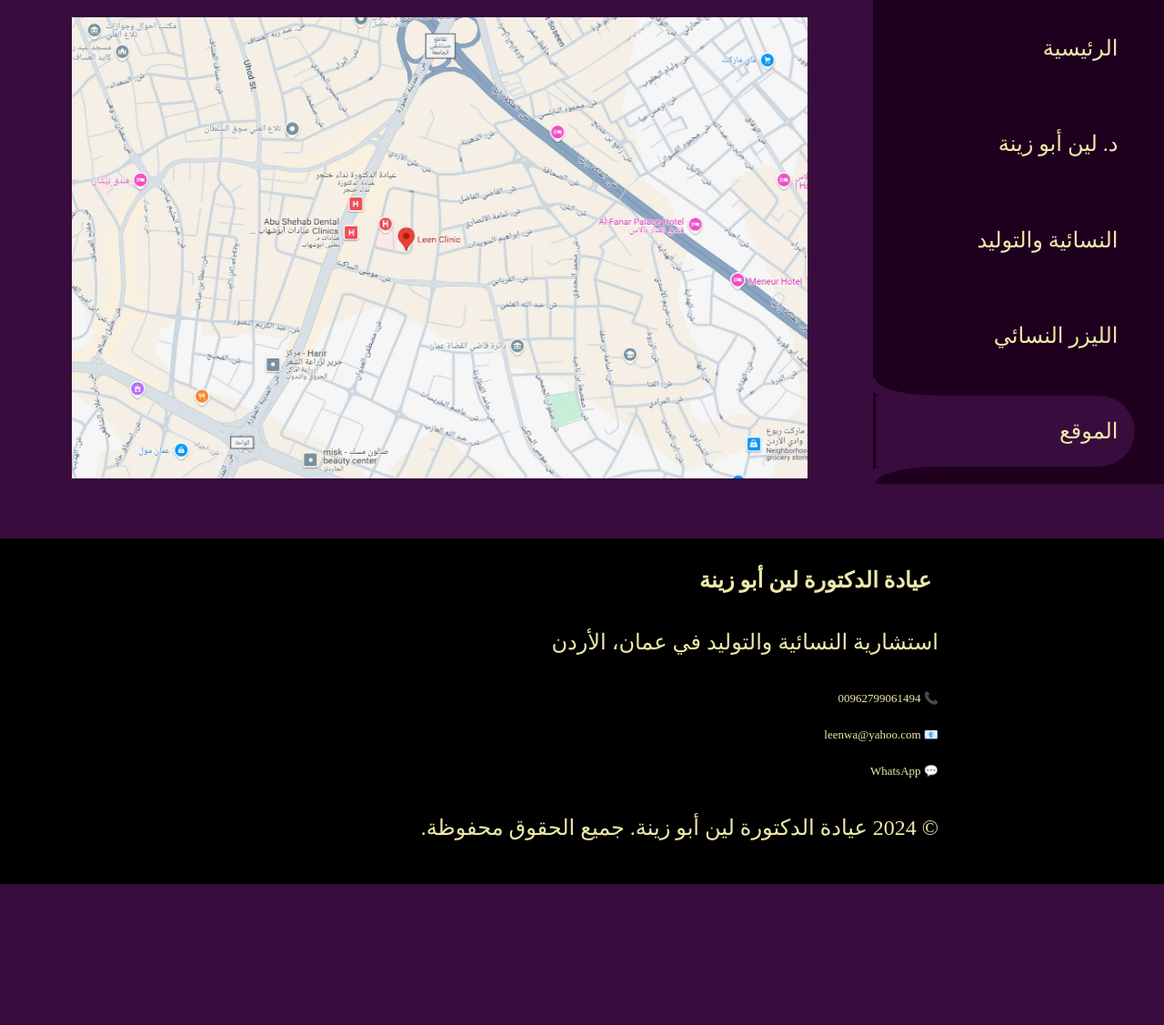
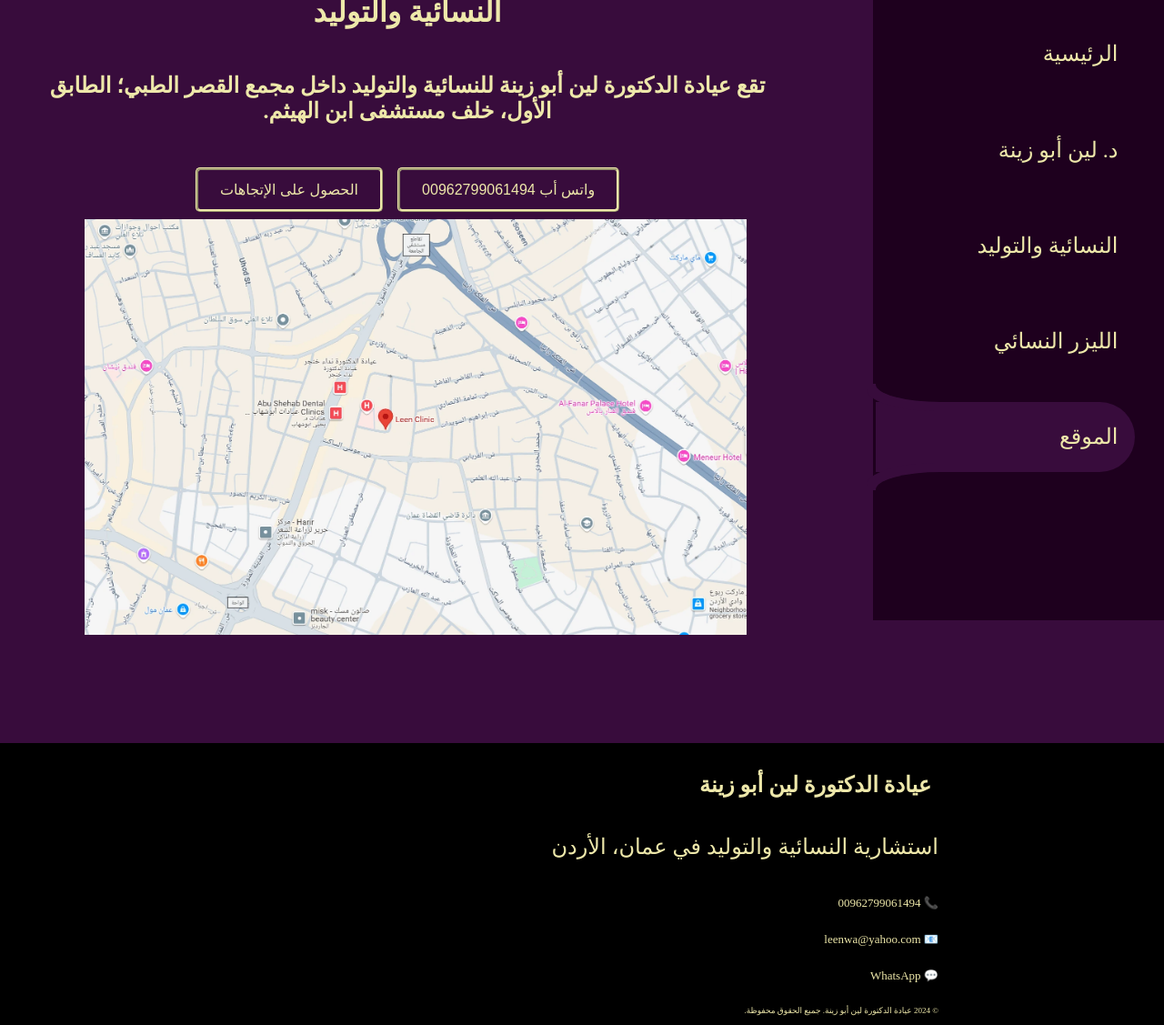
Before and after one commit to drleenclinic/drleenclinic, a plain HTML site: page location.html in a window 1280 px wide. Shown: the part 118-1245 px from the top of the page at 91% size. Before the commit the page ends 1090 px from the top, so only its background shows below. Drawn offline with Linux system fonts and the light colour scheme.

Commit message:
design mainly

```diff
--- a/location.html
+++ b/location.html
@@ -85,6 +85,18 @@
 <h1>
   تعرف على موقع عيادة الدكتورة لين أبو زينة استشارية النسائية والتوليد
 </h1>
+<h4>
+  تقع عيادة الدكتورة لين أبو زينة للنسائية والتوليد داخل مجمع القصر الطبي؛ الطابق الأول، خلف مستشفى ابن الهيثم.
+</h4>
+
+<section class="buttons">
+<button onclick="window.open('https://wa.me/962799061494','_blank')">
+  واتس أب 00962799061494
+</button>
+<button onclick="window.open('https://www.google.com/maps/dir//Leen+Clinic,+Al+Juhair+street,+%D8%B9%D9%85%D9%91%D8%A7%D9%86%E2%80%AD/@31.9966592,35.8744695,18z/data=!4m8!4m7!1m0!1m5!1m1!1s0x151ca18df37f04c7:0xb01e06c40f8197ca!2m2!1d35.8738672!2d31.9966371?hl=ar&entry=ttu&g_ep=EgoyMDI0MTExMy4xIKXMDSoASAFQAw%3D%3D','_blank')">
+  الحصول على الإتجاهات
+</button>
+</section>
 
 <section class="big-map">
   <a href="https://www.google.com/maps/place/Leen+Clinic/@31.9966592,35.8744695,18z/data=!4m6!3m5!1s0x151ca18df37f04c7:0xb01e06c40f8197ca!8m2!3d31.9966371!4d35.8738672!16s%2Fg%2F11q4g38w8c?hl=ar&entry=ttu&g_ep=EgoyMDI0MTExMy4xIKXMDSoASAFQAw%3D%3D" target="_blank">
@@ -102,7 +114,7 @@
       <a href="mailto:leenwa@yahoo.com">📧 leenwa@yahoo.com</a>
       <a href="https://wa.me/962799061494" target="_blank">💬 WhatsApp</a>
     </div>
-    <p>© 2024 عيادة الدكتورة لين أبو زينة. جميع الحقوق محفوظة.</p>
+    <p class="copyright">© 2024 عيادة الدكتورة لين أبو زينة. جميع الحقوق محفوظة.</p>
   </div>
 </footer>
 
--- a/style.css
+++ b/style.css
@@ -109,6 +109,8 @@ h1::selection, h2::selection, h3::selection, h4::selection, p::selection, a::sel
 
 main {
   flex: 1; /* Allow the main content to expand and push the footer to the bottom */
+  margin: 3%;
+  padding: 2%;
 }
 
 .hero {
@@ -148,6 +150,16 @@ main {
   align-items: center;
 }
 
+.main2a {
+  display: flex;
+  flex-direction: column;
+  align-items: center;
+}
+
+.main2a h3{
+text-align: center;
+}
+
 
 .main2b img {
   width: 90%;
@@ -159,13 +171,15 @@ button {
   color: palegoldenrod;
   font-size: 1rem;
   padding: 0.75rem 1.5rem;
-  border: none;
+  margin: 1%;
+  border: palegoldenrod;
   border-radius: 5px;
+  border-style: ridge;
   cursor: pointer;
   text-align: center;
   text-decoration: none;
   transition: background-color 0.3s ease, color 0.3s ease;
-  border-style: ridge;
+
 }
 
 button:hover {
@@ -228,6 +242,12 @@ button:active {
   color: #fff; /* Change color on hover */
 }
 
+.copyright {
+  font-size: xx-small;
+}
+
+
+
 /* ِAbout Page */
 
 .drleen h2 {
@@ -268,7 +288,15 @@ border-style: ridge;
   }
   .big-map img {
     width: 95%;
+    margin-right: 3%;
   }
+
+
+ /* ِlocation Page */
+.buttons {
+  display: flex;
+  justify-content: center;
+}
 
 
 
```
Also changed, not shown: Laser.html (+1 -1 lines), ObGynplog.html (+1 -1 lines), about.html (+1 -1 lines), index.html (+4 -4 lines).
